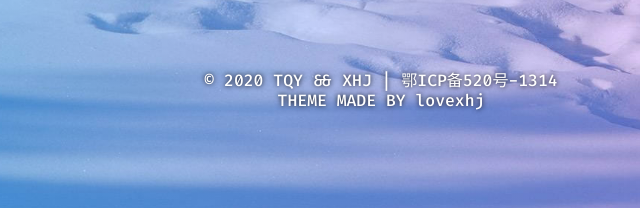
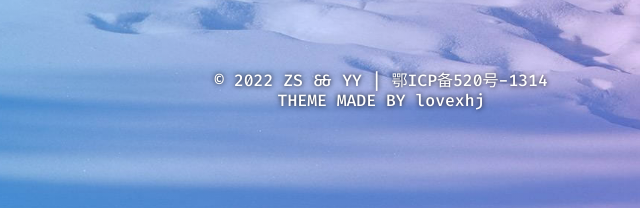
Before and after one commit to xiaozhou1000/xiaozhou1000.github.io, a plain HTML site: page index1.html in a window 1280 px wide. Shown: the part 4053-4261 px from the top of the page, 259-899 px from the left. Drawn offline with nearby package versions, Linux system fonts and the light colour scheme.

Commit message:
3.0
第二版

```diff
--- a/index1.html
+++ b/index1.html
@@ -189,11 +189,11 @@
         <div class="footer">
             <div class="footerBox">
                 <p>
-                    &copy; 2020
-                    <a href="https://lovexhjTo520-master/index.html">TQY && XHJ</a> |
+                    &copy; 2022
+                    <a href="index1.html">ZS && YY</a> |
                     <a href="http://beian.miit.gov.cn">鄂ICP备520号-1314</a>
                 </p>
-                <p>THEME MADE BY <a href="https://lovexhj.cn">lovexhj</a></p>
+                <p>THEME MADE BY <a href="index1.html">lovexhj</a></p>
             </div>
         </div>
     </div>
```
